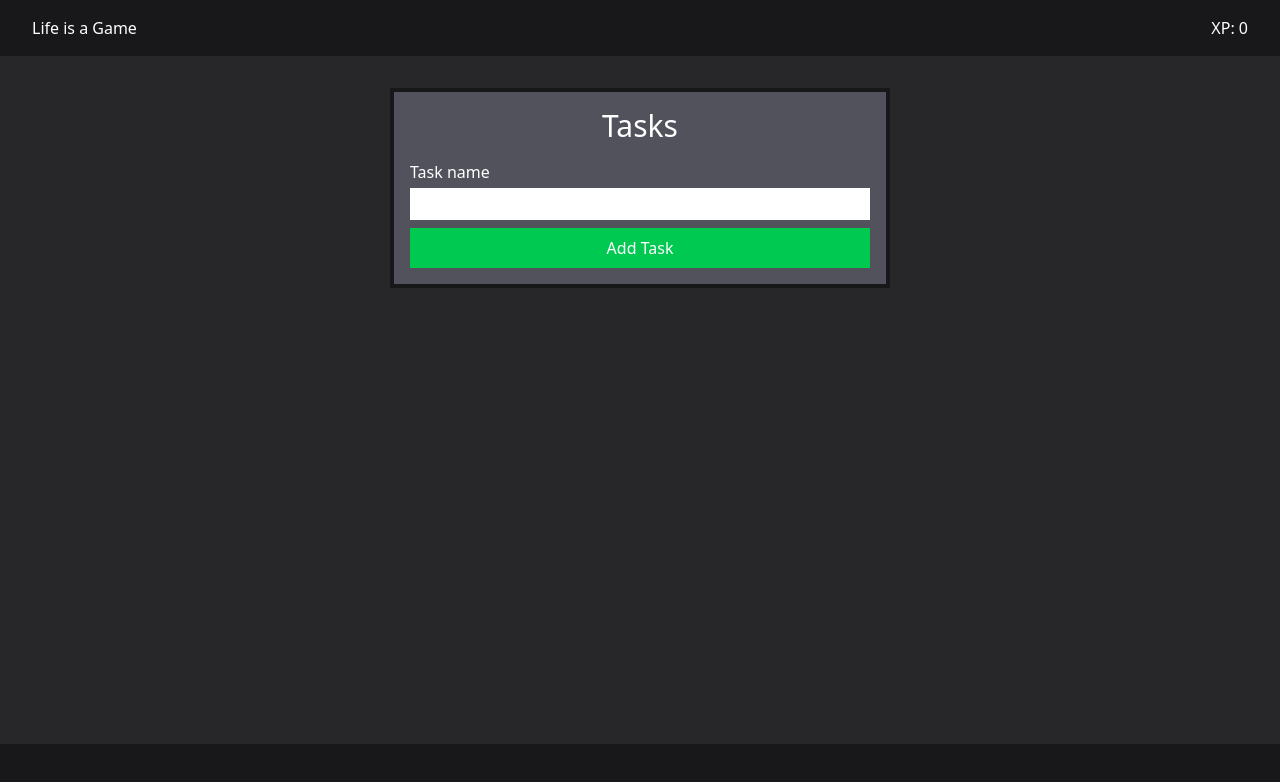
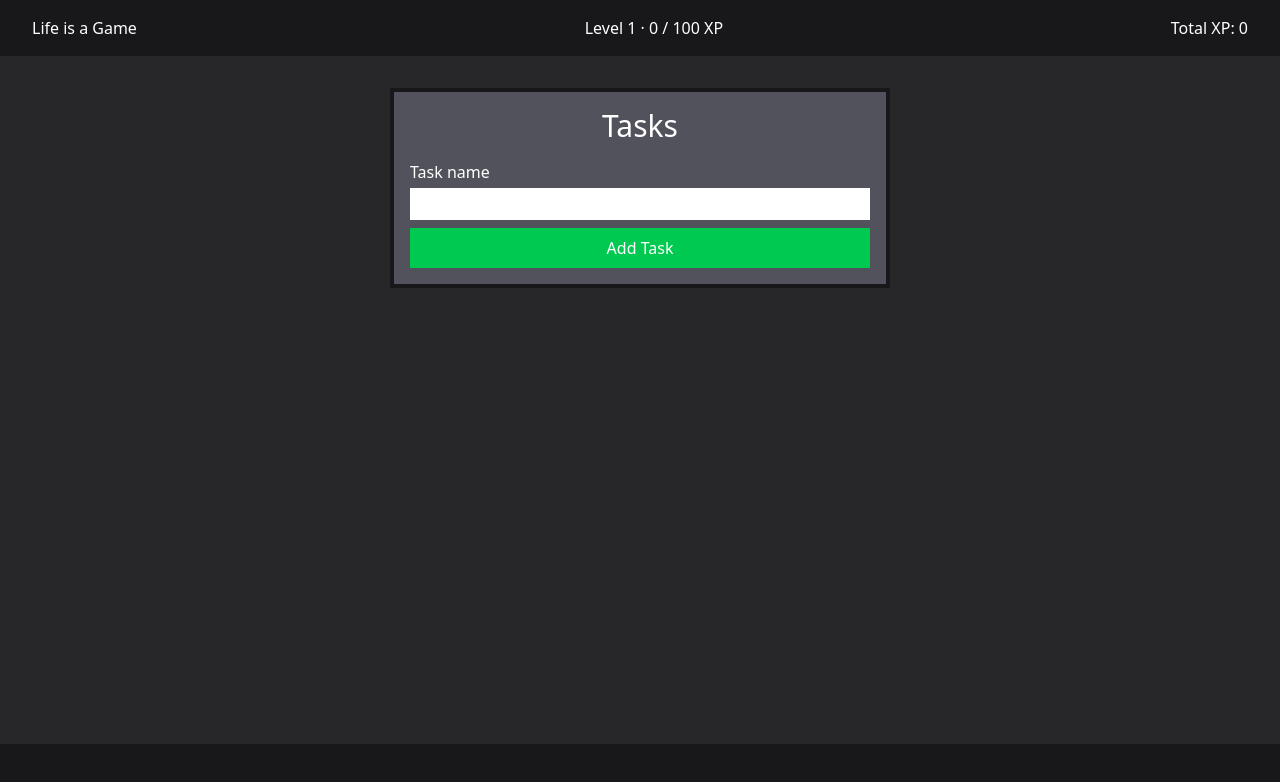
Before and after one commit to kapaha/life-is-a-game, a Vue app: page / in a window 1280 px wide. Shown: the top 782 px of the page. Built offline with nearby package versions, Linux system fonts and the light colour scheme; the HTML template or start-up script is replaced by a standard one.

Commit message:
Add basic XP system

```diff
--- a/src/components/GameComp.vue
+++ b/src/components/GameComp.vue
@@ -1,9 +1,17 @@
 <script setup>
-import { ref } from 'vue';
+import { ref, computed } from 'vue';
 
 const tasks = ref([]);
 const taskName = ref('');
-const currentXp = ref(0);
+
+const totalXp = ref(0);
+const currentLevel = ref(1);
+
+const currentLevelXp = computed({
+    get() {
+        return totalXp.value % 100;
+    }
+});
 
 function handleTaskSubmit() {
     const newTask = {
@@ -20,7 +28,12 @@ function handleTaskSubmit() {
 function handleTaskComplete(id) {
     tasks.value = tasks.value.map((task) => {
         if (task.id === id && !task.isComplete) {
-            currentXp.value += 10;
+            totalXp.value += 10;
+
+            if (totalXp.value >= currentLevel.value * 100) {
+                currentLevel.value += 1;
+            }
+
             return { ...task, isComplete: true };
         }
 
@@ -32,7 +45,8 @@ function handleTaskComplete(id) {
 <template>
     <header class="flex items-center justify-between bg-zinc-900 px-8 py-4">
         <h1>Life is a Game</h1>
-        <p>XP: {{ currentXp }}</p>
+        <p>Level {{ currentLevel }} · {{ currentLevelXp }} / 100 XP</p>
+        <p>Total XP: {{ totalXp }}</p>
     </header>
     <main class="flex-1 px-4">
         <div
```
